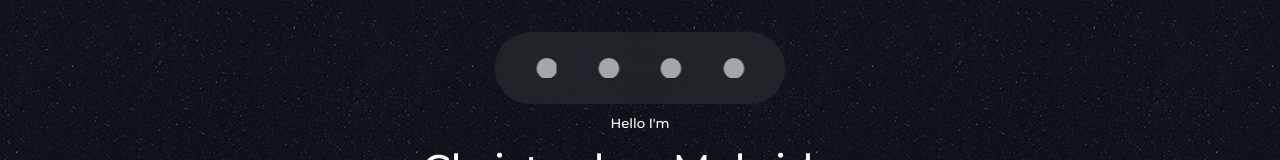
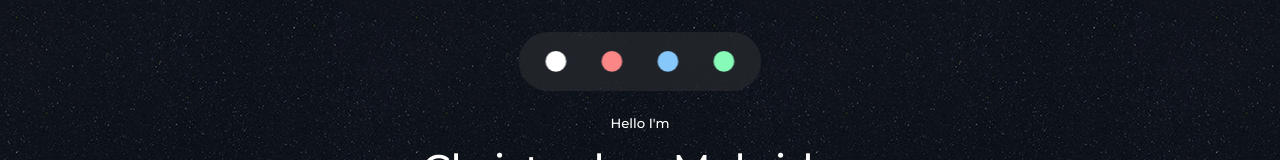
Before and after one commit to cmakride/react-portfolio-website, a React (Create React App) app: page / in a window 1280 px wide. Shown: the top 160 px of the page. Built offline with nearby package versions, Linux system fonts and the light colour scheme.

Commit message:
ColorBar Style

```diff
--- a/src/components/colorbar/ColorBar.jsx
+++ b/src/components/colorbar/ColorBar.jsx
@@ -10,9 +10,9 @@ const ColorBar = ({switchTheme}) => {
 
     <div className='colorbar'>
       <i onClick={() => switchTheme('dark')}><BsCircleFill/></i>
-      <i onClick={() => switchTheme('red')}><BsCircleFill/></i>
-      <i onClick={() => switchTheme('blue')}><BsCircleFill/></i>
-      <i onClick={() => switchTheme('green')}><BsCircleFill/></i>
+      <i id="red" onClick={() => switchTheme('red')}><BsCircleFill/></i>
+      <i id="blue" onClick={() => switchTheme('blue')}><BsCircleFill/></i>
+      <i id="green" onClick={() => switchTheme('green')}><BsCircleFill/></i>
 
     </div>
 
--- a/src/components/colorbar/colorbar.css
+++ b/src/components/colorbar/colorbar.css
@@ -2,7 +2,7 @@
   background: rgba(73, 73, 73, 0.3);
   width: max-content;
   display: block;
-  padding: 0.7rem 1.7rem;
+  padding: 0.5rem 1rem;
   z-index: 2;
   position: fixed;
   left: 50%;
@@ -16,11 +16,20 @@
 
 .colorbar i {
   background: transparent;
-  padding: 0.9rem;
+  padding: 0.7rem;
   border-radius: 50%;
   display: flex;
-  color: var(--color-light);
   font-size: 1.3rem;
+}
+
+.colorbar #red{
+  color: rgb(250, 134, 134);
+}
+.colorbar #blue{
+  color: rgb(134, 200, 250);
+}
+.colorbar #green{
+  color: rgb(134, 250, 182);
 }
 
 
--- a/src/index.css
+++ b/src/index.css
@@ -60,7 +60,7 @@
   --color-bg: #092015;
   --color-bg-variant: #053d2a;
   --color-primary: #7ee28fdd;
-  --color-primary-variant: rgba(255, 77, 107, 0.4);
+  --color-primary-variant: rgba(130, 253, 194, 0.879);
   --color-white: #fff;
   --color-light: rgba(255, 255, 255, 0.6);
 }
```
